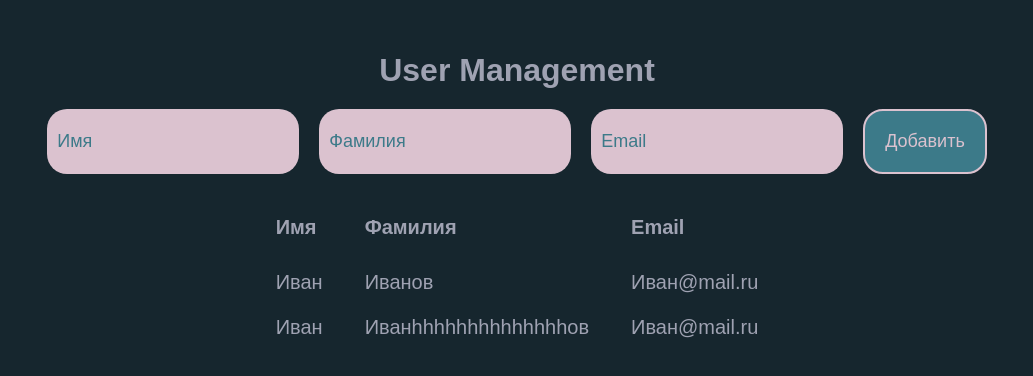
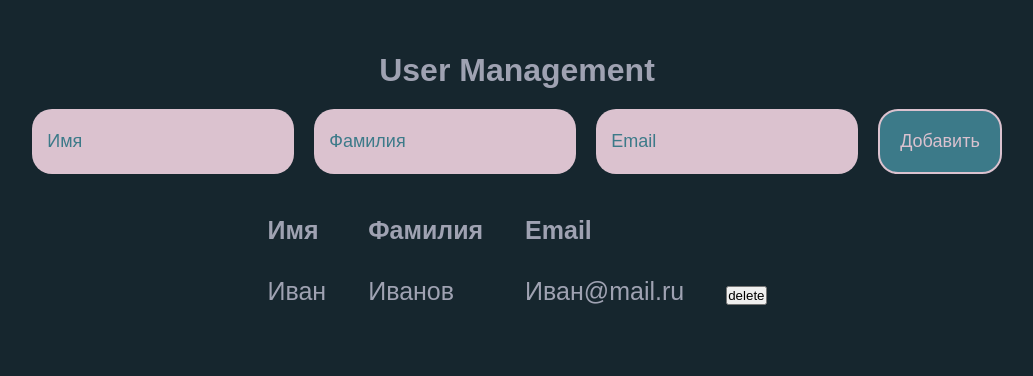
Before and after one commit to pozdnyakoks/ITWorkinTest, a React (Vite) app: page / in a window 1280 px wide. Shown: the top 376 px of the page, without its empty margins (123-1156 px from the left). Built offline with nearby package versions, Linux system fonts and the light colour scheme.

Commit message:
remove components to app, start localStorage check

```diff
--- a/src/App.tsx
+++ b/src/App.tsx
@@ -1,18 +1,73 @@
-// import { useState } from 'react'
-// import reactLogo from './assets/react.svg'
-// import viteLogo from '/vite.svg'
 import './App.css'
-import Form from './components/form/form'
-import Table from './components/table/table'
+import './components/form/form.css'
+import './components/table/table.css'
+import { useState, useEffect } from 'react';
+
+type userType = {
+  name: string,
+  surname: string,
+  email: string
+}
+
+
 
 function App() {
-  // const [count, setCount] = useState(0)
+  const [formData, setFormData] = useState({
+    name: "",
+    surname: "",
+    email: "",
+  })
+
+  const [users, setUsers] = useState([]);
+
+  useEffect(() => {
+    const usersLS = localStorage.getItem('users');
+    if (usersLS !== null) {
+      const dataUsers: userType[] = JSON.parse(usersLS);
+      setUsers(dataUsers)
+    }
+  }, [users])
+
+  function createUser() {
+    return (
+      <tr>
+        <td>{formData.name}</td>
+        <td>{formData.surname}</td>
+        <td>{formData.email}</td>
+        <td><button>delete</button></td>
+      </tr>
+    )
+  }
 
   return (
     <main>
       <h1 className="title">User Management</h1>
-      {Form()}
-      {Table()}
+
+      <form className="form">
+        <input className="input" type="text" placeholder="Имя" value={formData.name} />
+        <input className="input" type="text" placeholder="Фамилия" value={formData.surname} />
+        <input className="input" type="email" placeholder="Email" value={formData.email} />
+
+        <button className="btn" onSubmit={createUser}>Добавить</button>
+      </form>
+
+      <table className="table">
+        <thead>
+          <tr>
+            <th>Имя</th>
+            <th>Фамилия</th>
+            <th>Email</th>
+          </tr>
+        </thead>
+        <tbody>
+          <tr>
+            <td>Иван</td>
+            <td>Иванов</td>
+            <td>Иван@mail.ru</td>
+            <td><button>delete</button></td>
+          </tr>
+        </tbody>
+      </table>
     </main>
   )
 }
--- a/src/components/form/form.css
+++ b/src/components/form/form.css
@@ -10,7 +10,7 @@
   border-radius: 20px;
   background-color: #dbc2cf;
   border: none;
-  padding: 15px 10px;
+  padding: 15px;
   font-size: 18px;
   color: #3c7a89;
 }
--- a/src/components/form/form.tsx
+++ b/src/components/form/form.tsx
@@ -1,13 +1,23 @@
-import './form.css'
+import './form.css';
+// import { useState } from 'react'
+
 
 export default function Form() {
+
+  // const [nameValue, setNameValue] = useState('name');
+  // const [surNameValue, setSurnameValue] = useState('surnmame');
+  // const [emailValue, setEmailValue] = useState('email');
+
+  function addUser() {
+
+  }
   return (
     <form className="form">
       <input className="input" type="text" placeholder="Имя" />
       <input className="input" type="text" placeholder="Фамилия" />
       <input className="input" type="email" placeholder="Email" />
 
-      <button className="btn">Добавить</button>
+      <button className="btn" onSubmit={addUser}>Добавить</button>
     </form>
   )
 }
--- a/src/components/table/table.css
+++ b/src/components/table/table.css
@@ -1,6 +1,6 @@
 .table {
   margin: 0 auto;
-  font-size: 20px;
+  font-size: 25px;
 }
 
 th,
```
Also changed, not shown: src/types.ts (added, +7 -0 lines).
